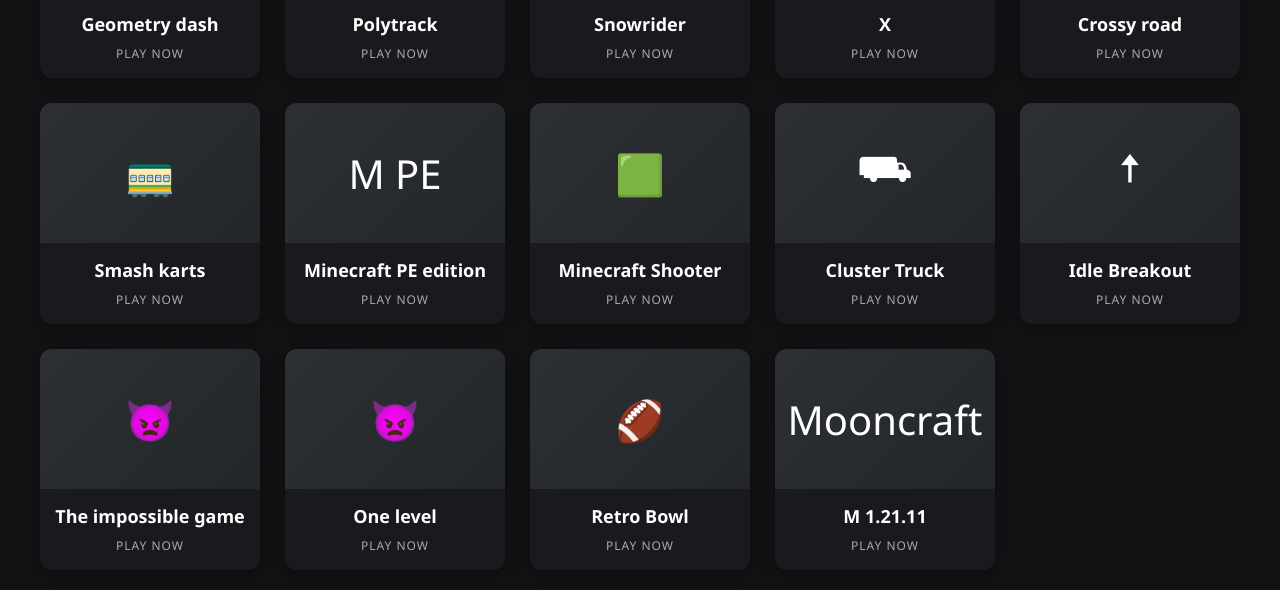
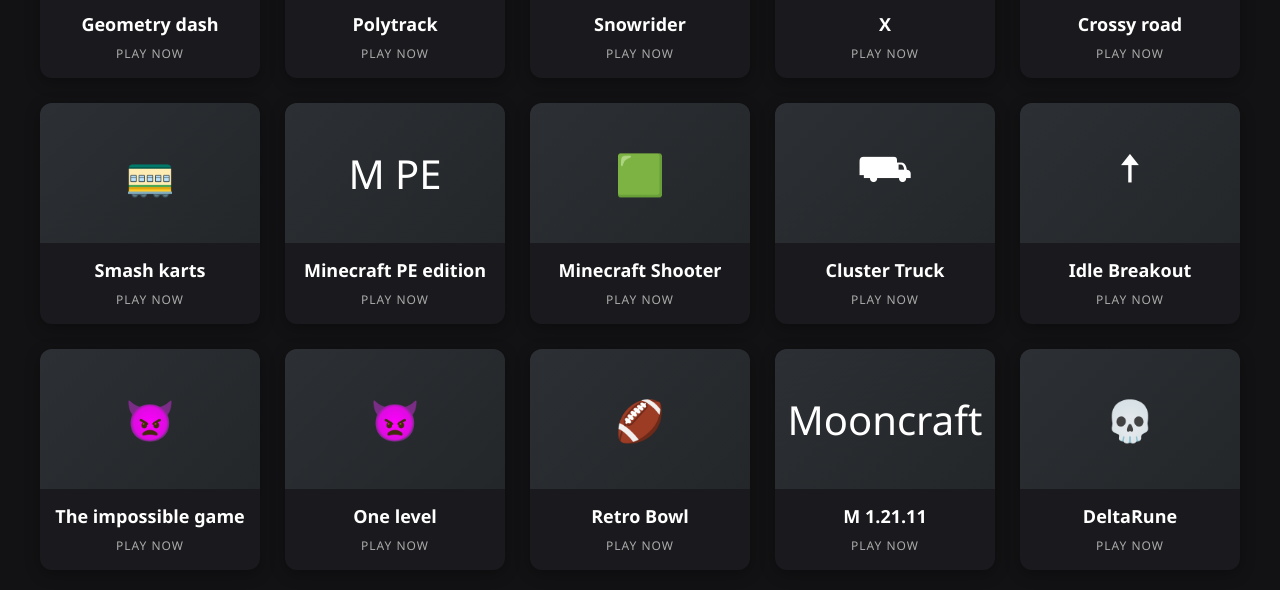
Before and after one commit to KkeysINC/KkeysINC.github.io, a plain HTML site: page index.html in a window 1280 px wide. Shown: the part 822-1412 px from the top of the page. Drawn offline with Linux system fonts and the light colour scheme.

Commit message:
Update index.html

```diff
--- a/index.html
+++ b/index.html
@@ -338,6 +338,16 @@
                 </div>
             </a>
 
+<a href="DeltaRune.html" class="game-card">
+                <div class="game-thumbnail">💀</div>
+                <div class="game-info">
+                    <p class="game-name">DeltaRune</p>
+                    <span class="game-status">Play Now</span>
+                </div>
+            </a>
+
+
+
 
 <!-- You can copy/paste this block below to add more games later -->
 
```
